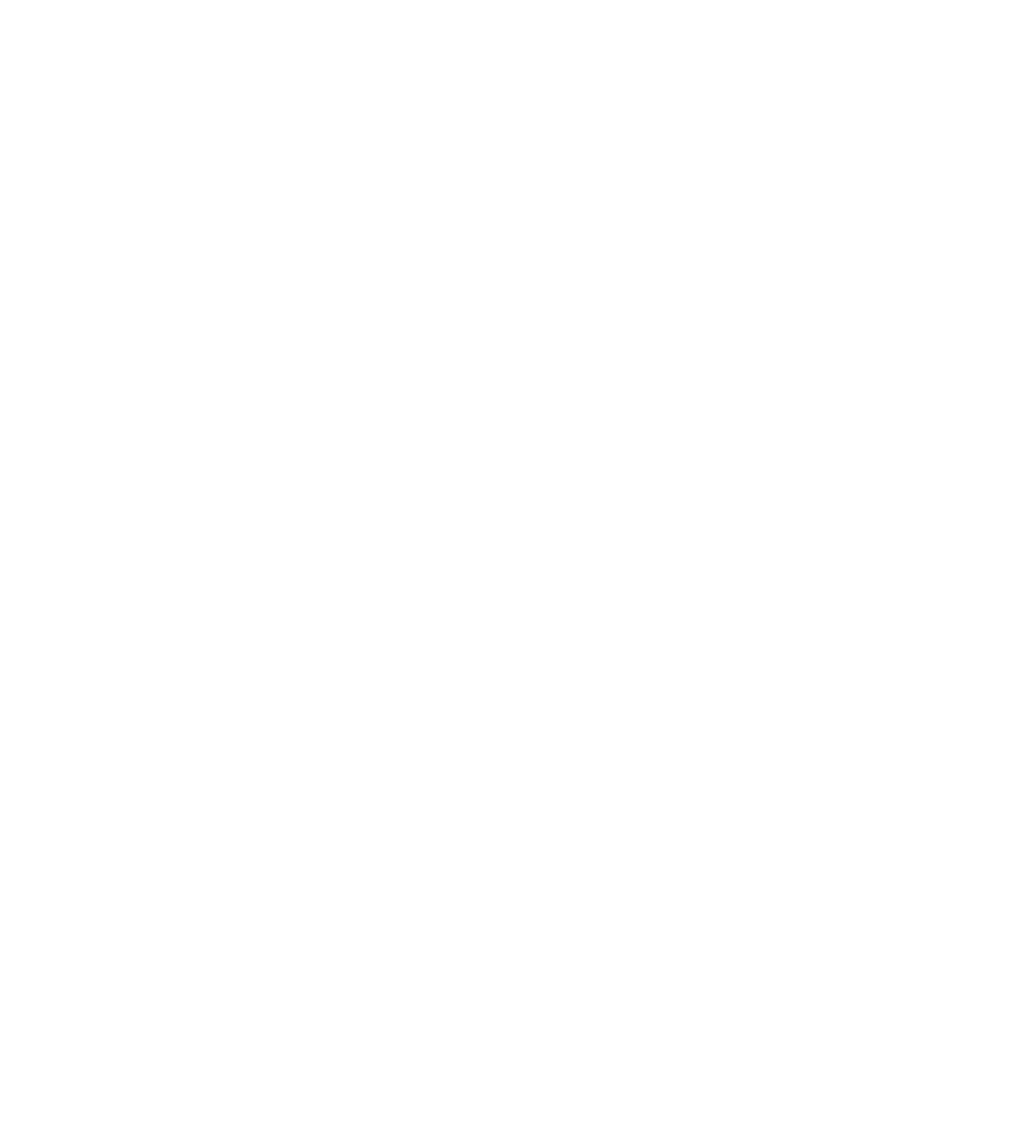
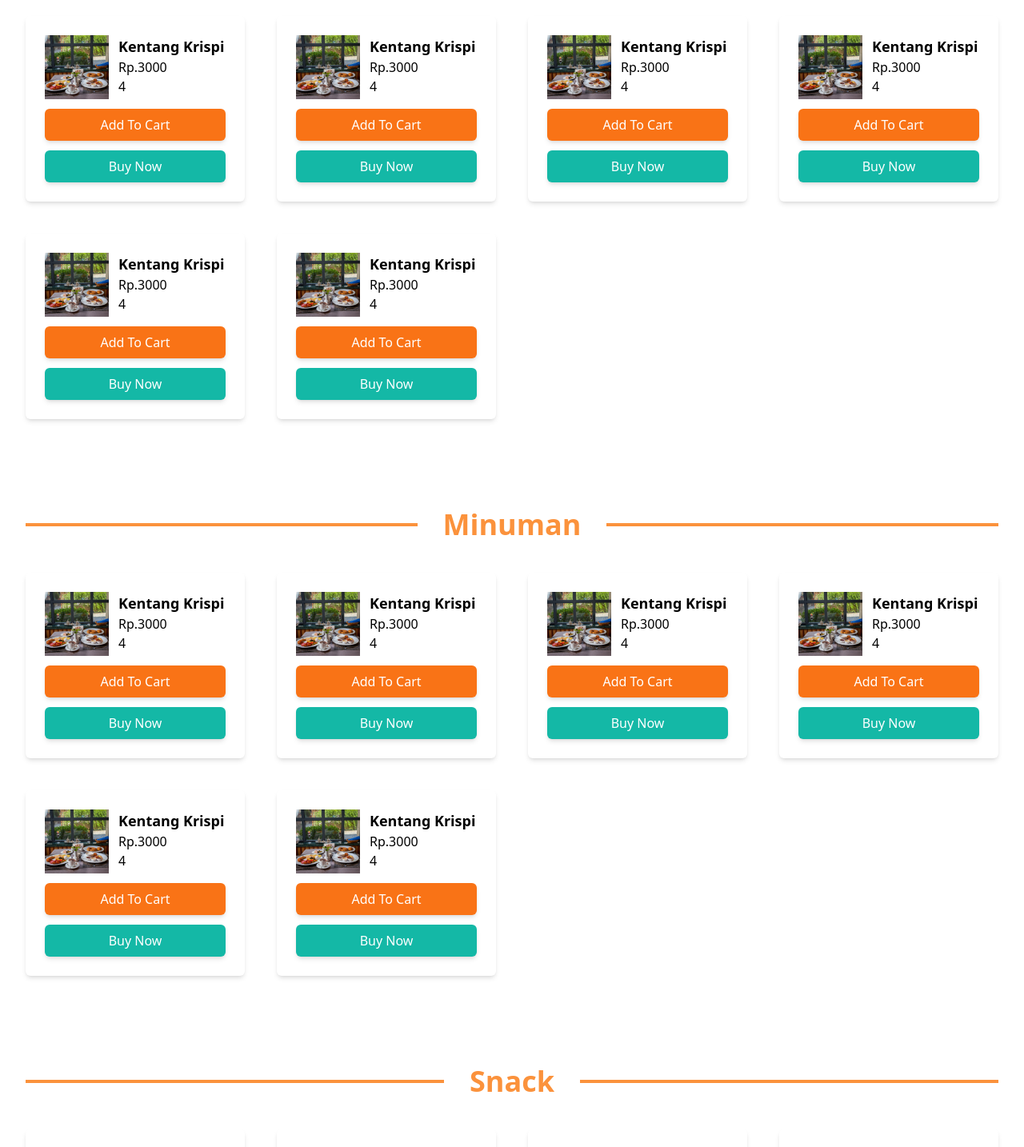
Before and after one commit to hlkgt/elfood-drink, a React (Vite) app: page /product in a window 1280 px wide. Before the commit this address had no page. Shown: the part 140-1574 px from the top of the page at 80% size. Before the commit the page ends 800 px from the top, so only its background shows below. Built offline with nearby package versions, Linux system fonts and the light colour scheme.

Commit message:
cretae product page, link cart

```diff
--- a/src/App.jsx
+++ b/src/App.jsx
@@ -1,6 +1,7 @@
 import { BrowserRouter as Router, Routes, Route } from "react-router-dom";
 import Hero from "./pages/Hero";
 import About from "./pages/About";
+import Product from "./pages/Product";
 
 const App = () => {
   return (
@@ -8,6 +9,7 @@
       <Routes>
         <Route path={"/"} element={<Hero />} />
         <Route path={"/about"} element={<About />} />
+        <Route path={"/product"} element={<Product />} />
       </Routes>
     </Router>
   );
--- a/src/components/Navbar.jsx
+++ b/src/components/Navbar.jsx
@@ -11,10 +11,11 @@
   faArrowUp,
   faArrowDown,
   faLink,
+  faShoppingCart,
 } from "@fortawesome/free-solid-svg-icons";
 
 const Navlink = (props) => {
-  const { text, translate, mode, active } = props;
+  const { text, translate, mode, active, children } = props;
   return (
     <Link
       {...props}
@@ -27,18 +28,19 @@
       }
     >
       {text}
+      {children}
     </Link>
   );
 };
 Navlink.propTypes = {
-  // linkNavigated: PropTypes.string,
   text: PropTypes.node,
   translate: PropTypes.string,
   mode: PropTypes.string,
-  active: PropTypes.string,
+  active: PropTypes.bool,
+  children: PropTypes.element,
 };
 
-const Navbar = () => {
+const Navbar = ({ isShopping = false, isShoppingNull = false }) => {
   const [isActive, setIsActive] = useState(false);
   const [isScroll, setIsScroll] = useState(false);
 
@@ -74,7 +76,7 @@
             <div className={"hidden lg:flex gap-3"}>
               <Navlink to={"/"} text={"HOME"} mode={"desktop"} />
               <Navlink to={"/about"} text={"ABOUT"} mode={"desktop"} />
-              <Navlink text={"PRODUCT"} mode={"desktop"} />
+              <Navlink to={"/product"} text={"PRODUCT"} mode={"desktop"} />
               <Navlink text={"TESTIMONIAL"} mode={"desktop"} />
             </div>
           </div>
@@ -90,24 +92,39 @@
           to={"/"}
           text={<FontAwesomeIcon icon={faHome}></FontAwesomeIcon>}
           translate={isActive ? "-translate-y-20" : ""}
-          active={isActive.toString()}
+          active={isActive}
         />
         <Navlink
           to={"/about"}
           text={<FontAwesomeIcon icon={faLink}></FontAwesomeIcon>}
           translate={isActive ? "-translate-y-40" : ""}
-          active={isActive.toString()}
+          active={isActive}
         />
         <Navlink
+          to={"/product"}
           text={<FontAwesomeIcon icon={faBurger}></FontAwesomeIcon>}
           translate={isActive ? "-translate-y-60" : ""}
-          active={isActive.toString()}
+          active={isActive}
         />
         <Navlink
           text={<FontAwesomeIcon icon={faList}></FontAwesomeIcon>}
           translate={isActive ? "-translate-y-80" : ""}
-          active={isActive.toString()}
+          active={isActive}
         />
+        {isShopping && (
+          <Navlink
+            text={<FontAwesomeIcon icon={faShoppingCart}></FontAwesomeIcon>}
+            translate={isActive ? "-translate-y-[25rem] " : "-translate-y-20 "}
+            active={isActive}
+          >
+            <span
+              className={
+                (isShoppingNull ? "block" : "hidden") +
+                " w-4 h-4 bg-red-500 absolute top-0 right-0 rounded-full animate-pulse"
+              }
+            ></span>
+          </Navlink>
+        )}
         <Navlink
           text={
             <FontAwesomeIcon
@@ -115,7 +132,7 @@
             ></FontAwesomeIcon>
           }
           translate={isActive ? "-translate-x-20" : ""}
-          active={isActive.toString()}
+          active={isActive}
           onClick={
             isScroll
               ? () => {
@@ -138,5 +155,9 @@
     </Fragment>
   );
 };
+Navbar.propTypes = {
+  isShopping: PropTypes.bool,
+  isShoppingNull: PropTypes.bool,
+};
 
 export default Navbar;
--- /dev/null
+++ b/src/pages/Product.jsx
@@ -0,0 +1,107 @@
+import { Fragment } from "react";
+import { PropTypes } from "prop-types";
+import Navbar from "../components/Navbar";
+import Footer from "../components/Footer";
+
+const CardProduct = ({ title, children }) => {
+  return (
+    <div
+      className={
+        "col-span-4 grid grid-cols-1 md:grid-cols-2 lg:grid-cols-4 gap-10"
+      }
+    >
+      <div
+        className={
+          "col-span-1 md:col-span-2 lg:col-span-4 flex justify-center items-center gap-8"
+        }
+      >
+        <span className={"w-full h-1 bg-orange-400"}></span>
+        <h1 className={"text-4xl text-orange-400 font-bold"}>{title}</h1>
+        <span className={"w-full h-1 bg-orange-400"}></span>
+      </div>
+      {children}
+    </div>
+  );
+};
+CardProduct.propTypes = {
+  title: PropTypes.string,
+  children: PropTypes.node,
+};
+
+const ProductList = ({ name, price, rate }) => {
+  return (
+    <div className={"col-span-1 rounded-md shadow-md p-6 flex flex-col gap-3"}>
+      <div className={"flex gap-3"}>
+        <img src="../../public/hero-image.jpg" className={"w-20"} />
+        <div>
+          <h1 className={"text-lg font-semibold"}>{name}</h1>
+          <p className={"text-md font-medium"}>Rp.{price}</p>
+          <span>{rate}</span>
+        </div>
+      </div>
+      <button
+        className={
+          "rounded-md py-2 shadow-md bg-orange-500 hover:bg-orange-400 text-white text-md font-medium"
+        }
+      >
+        Add To Cart
+      </button>
+      <button
+        className={
+          "rounded-md py-2 shadow-md bg-teal-500 hover:bg-teal-400 text-white text-md font-medium"
+        }
+      >
+        Buy Now
+      </button>
+    </div>
+  );
+};
+ProductList.propTypes = {
+  name: PropTypes.string,
+  price: PropTypes.string,
+  rate: PropTypes.int,
+};
+
+const Product = () => {
+  return (
+    <Fragment>
+      <Navbar isShopping={true} />
+      <div
+        className={
+          "container px-8 py-20 mx-auto min-h-screen grid grid-cols-1 gap-8"
+        }
+        id={"top"}
+      >
+        <div className={"col-span-1 grid grid-cols-4 gap-28"}>
+          <CardProduct title={"Makanan"}>
+            <ProductList name={"Kentang Krispi"} price={"3000"} rate={4} />
+            <ProductList name={"Kentang Krispi"} price={"3000"} rate={4} />
+            <ProductList name={"Kentang Krispi"} price={"3000"} rate={4} />
+            <ProductList name={"Kentang Krispi"} price={"3000"} rate={4} />
+            <ProductList name={"Kentang Krispi"} price={"3000"} rate={4} />
+            <ProductList name={"Kentang Krispi"} price={"3000"} rate={4} />
+          </CardProduct>
+          <CardProduct title={"Minuman"}>
+            <ProductList name={"Kentang Krispi"} price={"3000"} rate={4} />
+            <ProductList name={"Kentang Krispi"} price={"3000"} rate={4} />
+            <ProductList name={"Kentang Krispi"} price={"3000"} rate={4} />
+            <ProductList name={"Kentang Krispi"} price={"3000"} rate={4} />
+            <ProductList name={"Kentang Krispi"} price={"3000"} rate={4} />
+            <ProductList name={"Kentang Krispi"} price={"3000"} rate={4} />
+          </CardProduct>
+          <CardProduct title={"Snack"}>
+            <ProductList name={"Kentang Krispi"} price={"3000"} rate={4} />
+            <ProductList name={"Kentang Krispi"} price={"3000"} rate={4} />
+            <ProductList name={"Kentang Krispi"} price={"3000"} rate={4} />
+            <ProductList name={"Kentang Krispi"} price={"3000"} rate={4} />
+            <ProductList name={"Kentang Krispi"} price={"3000"} rate={4} />
+            <ProductList name={"Kentang Krispi"} price={"3000"} rate={4} />
+          </CardProduct>
+        </div>
+      </div>
+      <Footer />
+    </Fragment>
+  );
+};
+
+export default Product;
```
